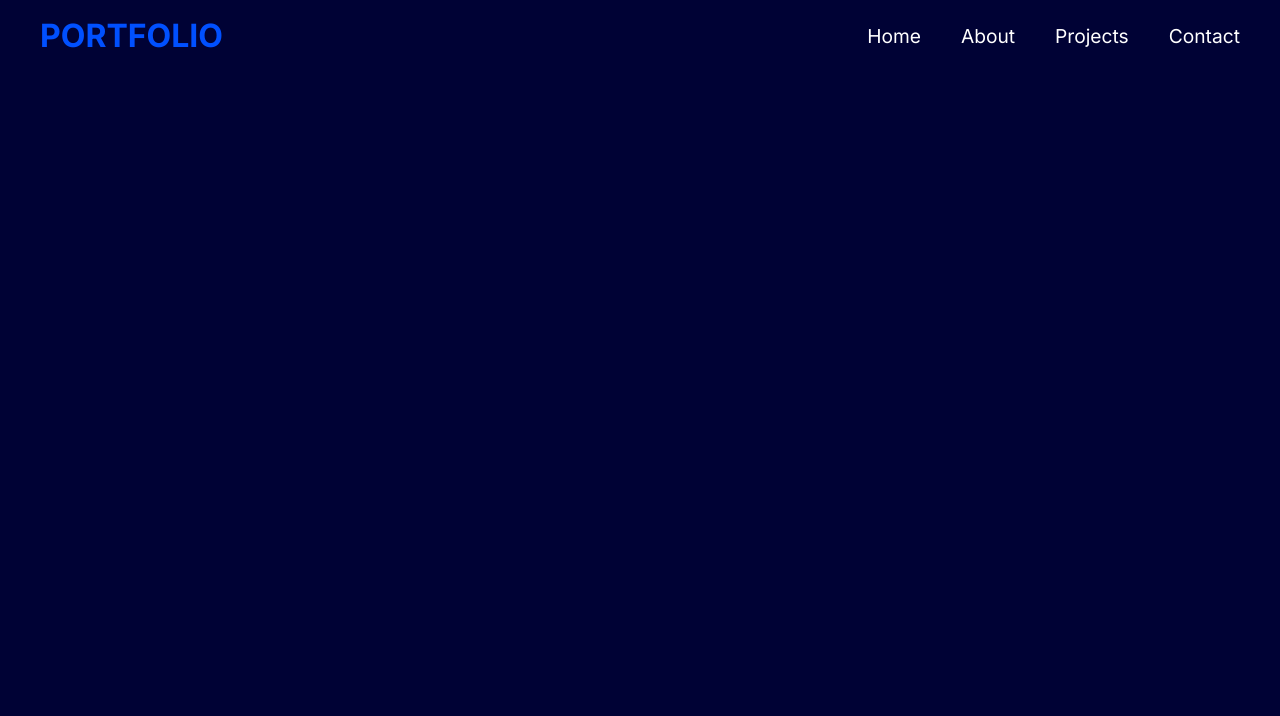
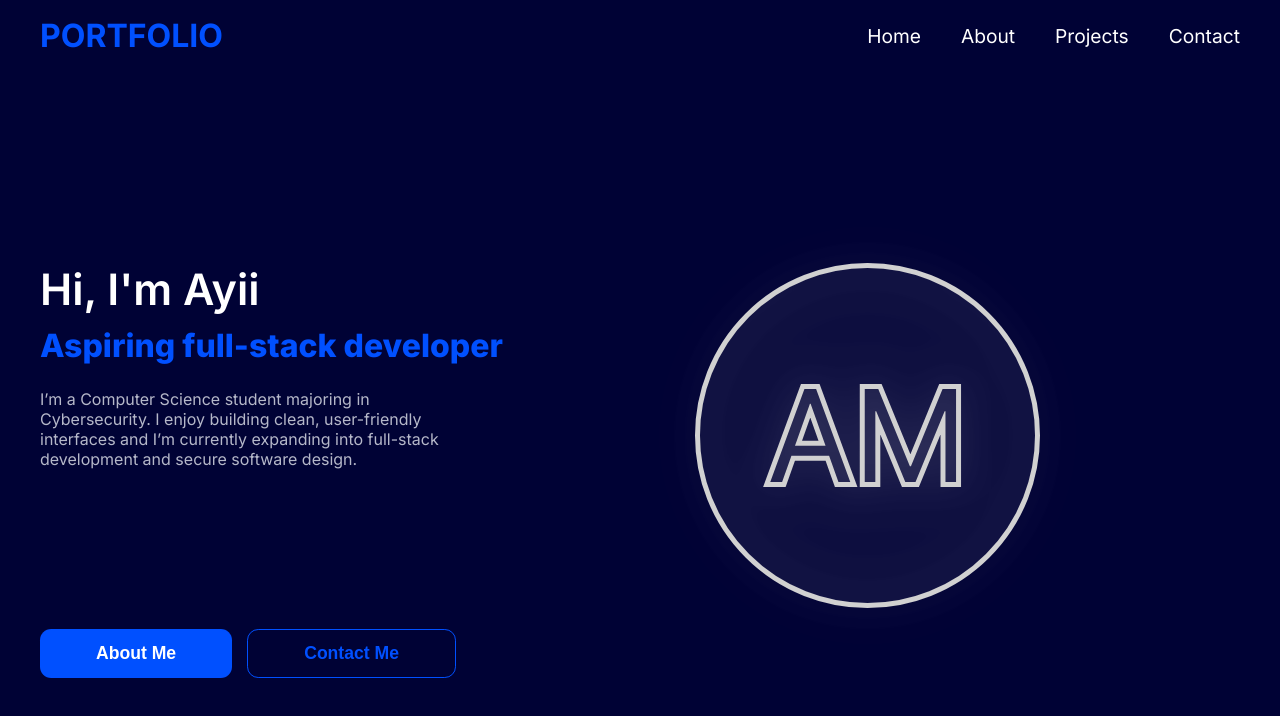
Before and after one commit to ayii365/portfolio, a React (Vite) app in the folder front-end/vite-project/: page / in a window 1280 px wide. Shown: the top 716 px of the page. Built offline with nearby package versions, Linux system fonts and the light colour scheme.

Commit message:
Completed the hero page design

```diff
--- a/front-end/vite-project/src/components/sections/Hero.jsx
+++ b/front-end/vite-project/src/components/sections/Hero.jsx
@@ -0,0 +1,33 @@
+import "../../styles/Hero.css";
+import Profile_Icon from "../../assets/images/Profile_Icon.svg"
+
+function Hero() {
+    return(
+        <div className="hero">
+            <div className="container">
+                <div className="hero-inner">
+                    <div className="hero-left">
+                        <div className="hero-text">
+                            <h1>Hi, I'm Ayii</h1>
+                            <h2>Aspiring full-stack developer</h2>
+                            <p>I’m a Computer Science student majoring in Cybersecurity.
+                                I enjoy building clean, user-friendly interfaces and I’m currently
+                                expanding into full-stack development and secure software design.</p>
+                        </div>
+
+                        <div className="hero-buttons">
+                            <button className="btn btn-primary">About Me</button>
+                            <button className="btn btn-ghost">Contact Me</button>
+                        </div>
+                    </div>
+
+                    <div className="hero-profile-icon">
+                        <img src={Profile_Icon} className="hero-profile-icon" />
+                    </div>
+                </div>
+            </div>
+        </div>
+    );
+}
+
+export default Hero;
--- a/front-end/vite-project/src/pages/Home.jsx
+++ b/front-end/vite-project/src/pages/Home.jsx
@@ -1,9 +1,15 @@
-
+import Hero from "../components/sections/Hero.jsx"
 
 function Home() {
     return (
-        <>
-        </>
+        <main>
+            <Hero />
+            {/* Skills */}
+            {/* Projects */}
+            {/* ContactCTA */}
+        </main>
+
+
     );
 }
 
--- a/front-end/vite-project/src/styles/Hero.css
+++ b/front-end/vite-project/src/styles/Hero.css
@@ -0,0 +1,42 @@
+
+.hero {
+    margin-top: 12rem;
+}
+
+.hero-inner {
+    display: flex;
+    width: 100%;
+}
+
+.hero-text h1 {
+    color: white;
+    font-size: 2.7rem;
+    font-weight: 600;
+    margin: 0;
+}
+
+.hero-text h2 {
+    margin-top: 0.7rem;
+    margin-bottom: 0;
+    color: var(--text-blue);
+    font-size: 2rem;
+    font-weight: 800;
+}
+
+.hero-text p {
+    margin-top: 1.5rem;
+    max-width: 400px;
+    color: var(--text-muted);
+}
+
+.hero-buttons {
+    margin-top: 10rem;
+    max-width: 26rem;
+    display: flex;
+    justify-content: space-between;
+}
+
+.hero-profile-icon {
+    margin-left: 6rem;
+    filter: drop-shadow(0 0 20px rgba(255,255,255,0.1)); /* This will give the profile icon a glow */
+}
--- a/front-end/vite-project/src/styles/global.css
+++ b/front-end/vite-project/src/styles/global.css
@@ -20,5 +20,35 @@ body {
   width: 100%;
   max-width: 1200px;
   margin: 0 auto;
-  padding: 0 2rem; /* Adds left ad right spacing */
+  padding: 0 2rem; /* Adds left and right spacing */
 }
+
+.btn {
+  padding: 0.82rem 3.5rem;
+  border-radius: 0.7rem;
+  border: none;
+  font-size: 1.1rem;
+  font-weight: bold;
+}
+
+.btn:hover {
+  cursor: pointer;
+}
+
+.btn-primary {
+  color: var(--text-primary);
+  background-color: #0050ff;
+}
+.btn-primary:hover {
+  background-color: #1e40Af;
+}
+
+.btn-ghost {
+  color: var(--text-blue);
+  background-color: transparent;
+  border: solid;
+  border-width: 1px;
+}
+.btn-ghost:hover {
+  background-color: #0f297d;
+}
```
Also changed, not shown: front-end/vite-project/src/assets/images/Profile_Icon.svg (added).
